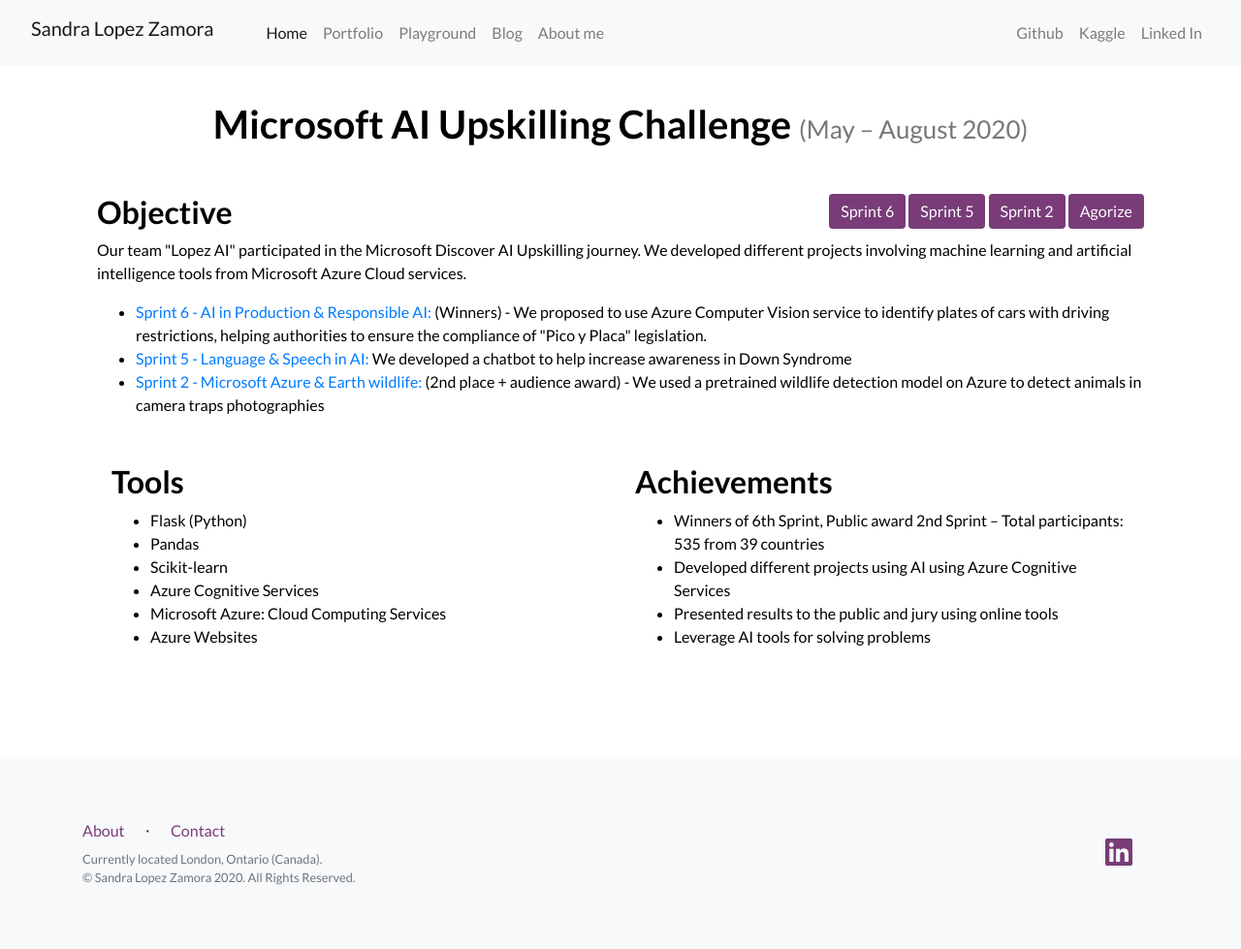
After one commit to smlopezza/portfolioWebsite, a Flask app: page /portfolio_Upskilling in a window 1280 px wide. The commit adds this page. Shown: the whole page at 97% size. Run offline with Flask 2, Linux system fonts and the light colour scheme; some libraries are stand-ins or nearby versions.

Commit message:
Summary of projects was added

```diff
--- a/app/routes.py
+++ b/app/routes.py
@@ -1,3 +1,4 @@
+import os
 from flask import render_template, flash, redirect, url_for, request
 from app import app
 
@@ -5,6 +6,9 @@ from flask_bootstrap import Bootstrap
 
 # Redirect to "next" page
 from werkzeug.urls import url_parse
+
+# files
+from flask import send_file, send_from_directory, safe_join, abort
 
 
 @app.route('/')
@@ -23,3 +27,24 @@ def playground():
 @app.route('/aboutMe')
 def aboutMe():
     return render_template("aboutMe.html")
+
+
+# Portfolio routes
+@app.route('/portfolio_Smartsito')
+def portfolio_Smartsito():
+    return render_template("portfolio_Smartsito.html")
+
+@app.route('/portfolio_Upskilling')
+def portfolio_Upskilling():
+    return render_template("portfolio_Upskilling.html")
+
+@app.route('/portfolio_RecruitApp')
+def portfolio_RecruitApp():
+    return render_template("portfolio_RecruitApp.html")
+
+
+@app.route('/portfolioFile/<pdf_id>', methods=['GET', 'POST'])
+def portfolioFile(pdf_id):
+    filename = f"{pdf_id}.pdf"
+    uploads = os.path.join( app.root_path, app.config['UPLOAD_FOLDER'])
+    return send_from_directory(directory=uploads, filename=filename)
--- a/app/templates/playground.html
+++ b/app/templates/playground.html
@@ -11,7 +11,8 @@
 
 
   <section class="showcase" style="padding: 50px;">
-    <h1 class="mb-5" style='text-align: center;'> Playgroud </h1>
+    <h1 class="mb-2" style='text-align: center;'> Playgroud </h1>
+    <h5 class="mb-5" style="text-align: center;"> During my free time I enjoy putting in practice my skills by playing with data.</h5>
     <div class="row">
       <div class="col-md-4 mb-5">
         <div class="card h-100">
--- /dev/null
+++ b/app/templates/portfolio_Upskilling.html
@@ -0,0 +1,66 @@
+{% extends "base.html" %}
+
+{% block app_content %}
+
+<div class="container">
+  <div class="col-lg-12 mb-5">
+    <h1 class="mt-5 mb-5" style='text-align: center;'> Microsoft AI Upskilling Challenge <small>(May – August 2020)</small> </h1>
+    <div style="float: right">
+      <a href="https://www.youtube.com/watch?v=tGsH_uW9LU0&t=1s" class="btn btn-primary" target="_blank"> Sprint 6</a>
+      <a href="https://www.youtube.com/watch?v=b8d9kq1JXdw" class="btn btn-primary" target="_blank"> Sprint 5</a>
+      <a href="https://www.youtube.com/watch?v=Gg3VDPKOaGk&t=5s" class="btn btn-primary" target="_blank">Sprint 2</a>
+
+      <a href="https://discover-ai-with-microsoft.agorize.com/en/challenges/upskilling-journey/pages/mini-challenges?lang=en" class="btn btn-primary" target="_blank">Agorize</a>
+    </div>
+
+    <h2> Objective </h2>
+    <p > Our team "Lopez AI" participated in the Microsoft Discover AI Upskilling journey.
+      We developed different projects involving machine learning and artificial intelligence tools from Microsoft Azure Cloud services. </p>
+
+      <ul class='mb-5'>
+        <li> <a href="https://www.youtube.com/watch?v=tGsH_uW9LU0&t=1s" target="_blank"> Sprint 6 - AI in Production & Responsible AI:</a> (Winners) - We proposed to use Azure Computer Vision service to identify plates of cars with driving restrictions, helping authorities to ensure the compliance of "Pico y Placa" legislation.   </li>
+        <li> <a href="https://www.youtube.com/watch?v=b8d9kq1JXdw"  target="_blank"> Sprint 5 - Language & Speech in AI:</a> We developed a chatbot to help increase awareness in Down Syndrome  </li>
+        <li> <a href="https://www.youtube.com/watch?v=Gg3VDPKOaGk&t=5s"  target="_blank">Sprint 2 - Microsoft Azure & Earth wildlife:</a> (2nd place + audience award) - We used a pretrained wildlife detection model on Azure to detect animals in camera traps photographies </li>
+
+      </ul>
+
+
+    <div class="col-lg-6 mb-5">
+      <h2> Tools </h2>
+      <ul>
+        <li> Flask (Python) </li>
+        <li> Pandas </li>
+        <li> Scikit-learn </li>
+        <li> Azure Cognitive Services </li>
+        <li> Microsoft Azure: Cloud Computing Services </li>
+        <li> Azure Websites </li>
+      </ul>
+    </div>
+
+
+
+    <div class="col-lg-6 mb-5">
+      <h2>Achievements</h2>
+      <ul>
+        <li> Winners of 6th Sprint, Public award 2nd Sprint – Total participants: 535 from 39 countries  </li>
+        <li> Developed different projects using AI using Azure Cognitive Services </li>
+        <li> Presented results to the public and jury using online tools </li>
+        <li> Leverage AI tools for solving problems </li>
+      </ul>
+    </div>
+
+
+
+
+
+  </div>
+
+</div>
+
+
+
+
+
+
+
+{% endblock %}
--- a/config.py
+++ b/config.py
@@ -2,3 +2,5 @@ import os
 
 class Config(object):
     SECRET_KEY = os.environ.get('SECRET_KEY') or 'PersonalWebsite'
+    UPLOAD_FOLDER = 'static/documents'
+    #UPLOAD_FOLDER = '/home/slopezza/LangsFiles'
```
Also changed, not shown: app/templates/index.html (+10 -10 lines), app/templates/portfolio.html (+7 -7 lines), app/templates/portfolio_RecruitApp.html (added, +52 -0 lines), app/templates/portfolio_Smartsito.html (added, +61 -0 lines), app/static/images/card4.jpg (added), 2 other files.
